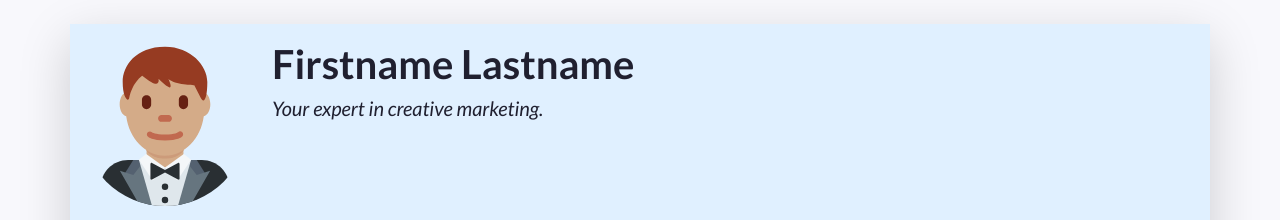
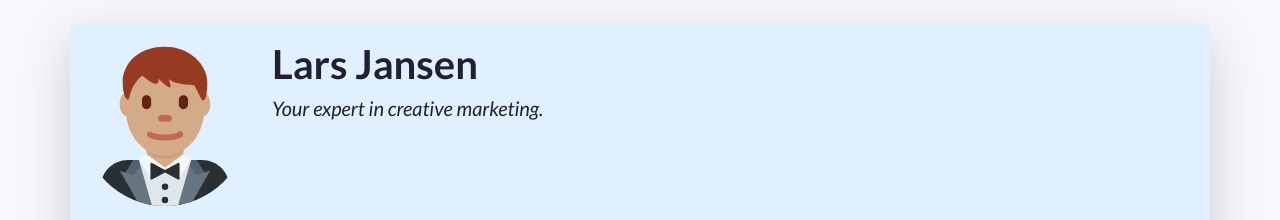
Before and after one commit to LarsJansenBuas/2023-prj4-cv, a plain HTML site: page index.html in a window 1280 px wide. Shown: the top 220 px of the page. Drawn offline with nearby package versions, Linux system fonts and the light colour scheme.

Commit message:
Update index
Added my name

```diff
--- a/index.html
+++ b/index.html
@@ -19,7 +19,7 @@
     <link rel="stylesheet" href="css/alternative.css">
      -->
 
-    <title>Firstname Lastname's Resumé</title>
+    <title>Lars Jansen's Resumé</title>
   </head>
   <!-- End of the head -->
 
@@ -54,7 +54,7 @@
           A container to wrap around your name and tagline. Full-width at small size, then columns of increasing size.
         -->
         <div class="col-12 col-sm-8 col-md-9 col-lg-10 my-3 header-content">
-          <h1 class="fw-bolder">Firstname Lastname</h1>
+          <h1 class="fw-bolder">Lars Jansen</h1>
           <h5 class="fst-italic tagline">Your expert in creative marketing.</h5>
         </div>
       </header>
```
